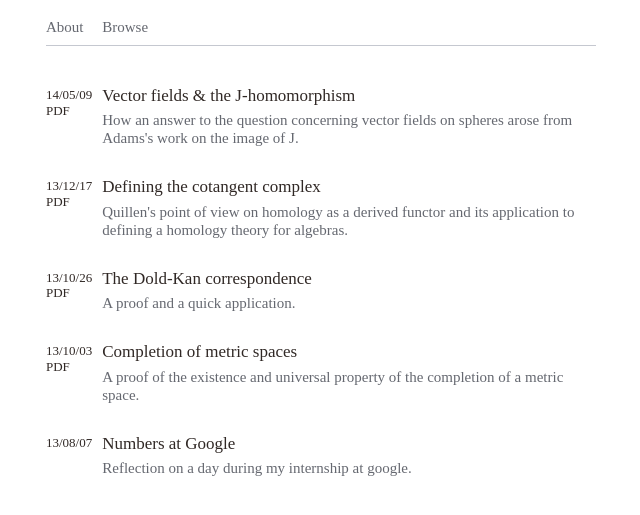
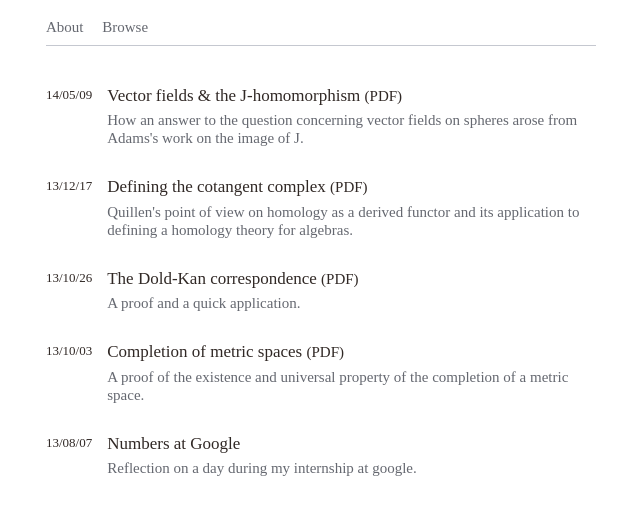
Before and after one commit to arponr/arponr.github.io, a Jekyll site: the page built from browse/index.html, in a window 1280 px wide. Shown: the top 515 px of the page, without its empty margins (319-959 px from the left). Built offline with Jekyll 4.4.1, drawn with Linux system fonts in a browser that asks for light colours.

Commit message:
move pdf signifier to title

```diff
--- a/browse/index.html
+++ b/browse/index.html
@@ -7,12 +7,13 @@ layout: page
 <li>
   <time class="date">
     {{ entry.date | date: "%y/%m/%d" }}
-    {%if entry.file_url%}
-    <br>PDF
-    {% endif %}
   </time>
-  <a class="link" href="{% if entry.file_url %}/files/{{ entry.file_url }}{% else %}{{ entry.url }}{% endif %}">
-    <div class="title">{{ entry.title }}</div>
+  <a class="link"
+     href="{% if entry.file_url %}/files/{{ entry.file_url }}{% else %}{{ entry.url }}{% endif %}">
+    <div class="title">
+      {{ entry.title }}
+      {%if entry.file_url%}<span class="tag">(PDF)</span>{% endif %}
+    </div>
     <div class="desc">
       {{ entry.desc }}
     </div>
--- a/css/style.css
+++ b/css/style.css
@@ -149,7 +149,7 @@ header {
     margin-top: 30px; }
   .entries li .date {
     float: left;
-    padding-right: 10px;
+    padding-right: 15px;
     margin-top: 1px;
     font-size: 13px; }
   .entries li .link {
@@ -162,6 +162,8 @@ header {
   .entries li .desc {
     font-size: 15px;
     color: #656870; }
+  .entries li .tag {
+    font-size: 15px; }
 
 .button {
   cursor: pointer; }
```
Also changed, not shown: css/_layout.scss (+5 -2 lines), 3 other files.
